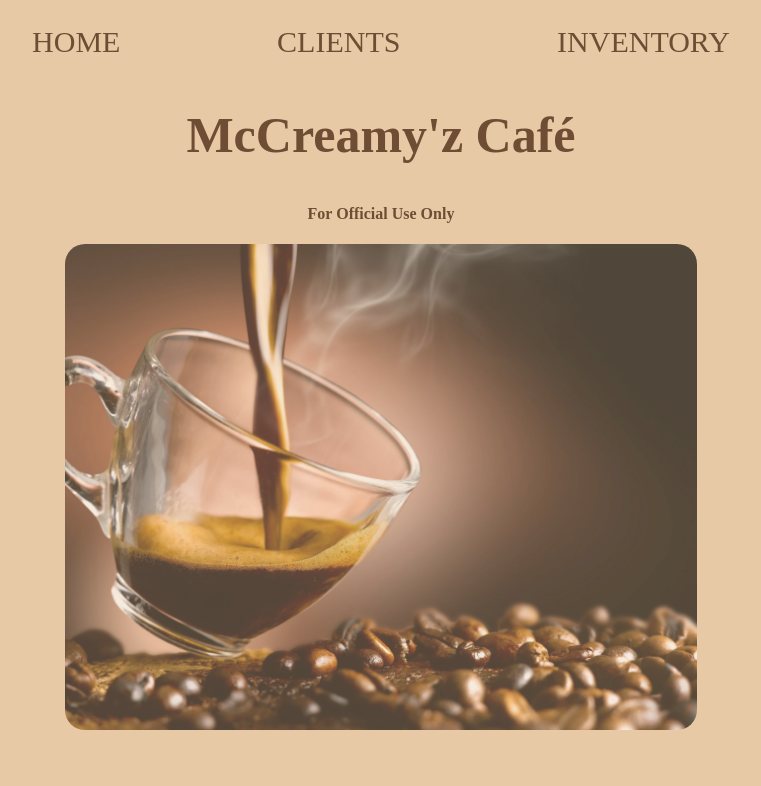
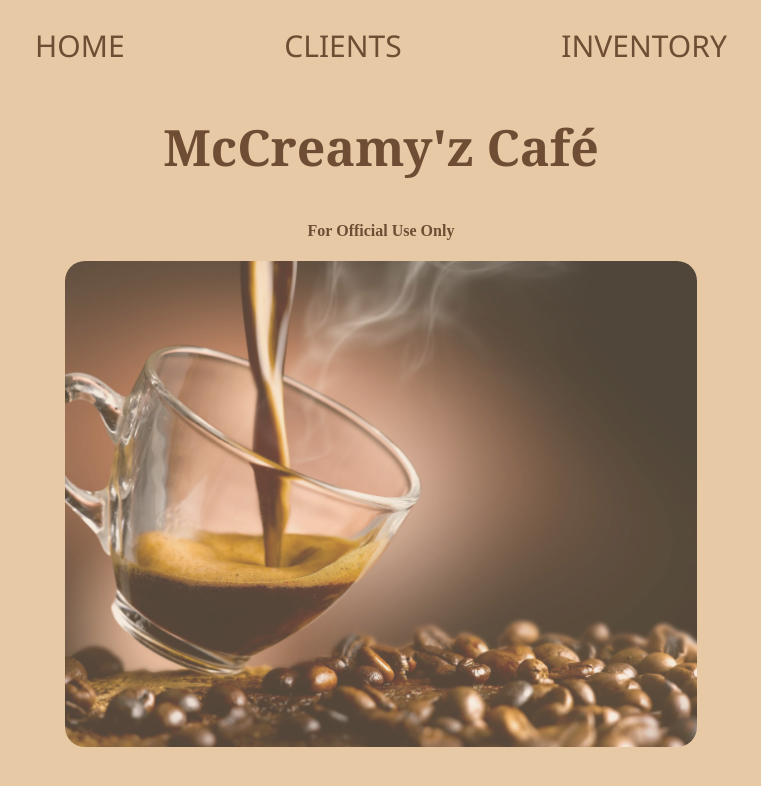
Before and after one commit to UgoChiori/ReactHook-Assignment, a React (Create React App) app: page / in a window 1280 px wide. Shown: the top 786 px of the page, without its empty margins (259-1020 px from the left). Built offline with nearby package versions, Linux system fonts and the light colour scheme.

Commit message:
SEO added

```diff
--- a/public/index.html
+++ b/public/index.html
@@ -6,8 +6,8 @@
     <meta name="viewport" content="width=device-width, initial-scale=1" />
     <meta name="theme-color" content="#000000" />
     <meta
-      name="description"
-      content="Web site created using create-react-app"
+      name="coffee shops in Lagos"
+      content="Web site for coffee shop in Lagos"
     />
     <link rel="apple-touch-icon" href="%PUBLIC_URL%/logo192.png" />
     <!--
--- a/src/index.css
+++ b/src/index.css
@@ -1,3 +1,9 @@
+*{
+  padding: 0;
+  /* margin: 0; */
+  box-sizing: border-box;
+}
+
 body {
   background-color: rgb(231, 202, 165);
 }
@@ -24,6 +30,7 @@ nav {
   text-align: center;
   font-size: 30px;
   color: black;
+  font-family: 'Segoe UI', Tahoma, Geneva, Verdana, sans-serif;
 }
 /* .logo {
   width: 100px;
@@ -55,7 +62,7 @@ h1 {
 h2 {
   text-align: center;
   color: rgb(111, 77, 52);
-
+  font-family: Cambria, Cochin, Georgia, Times, 'Times New Roman', serif;
   font-size: 50px;
 }
 h4 {
```
